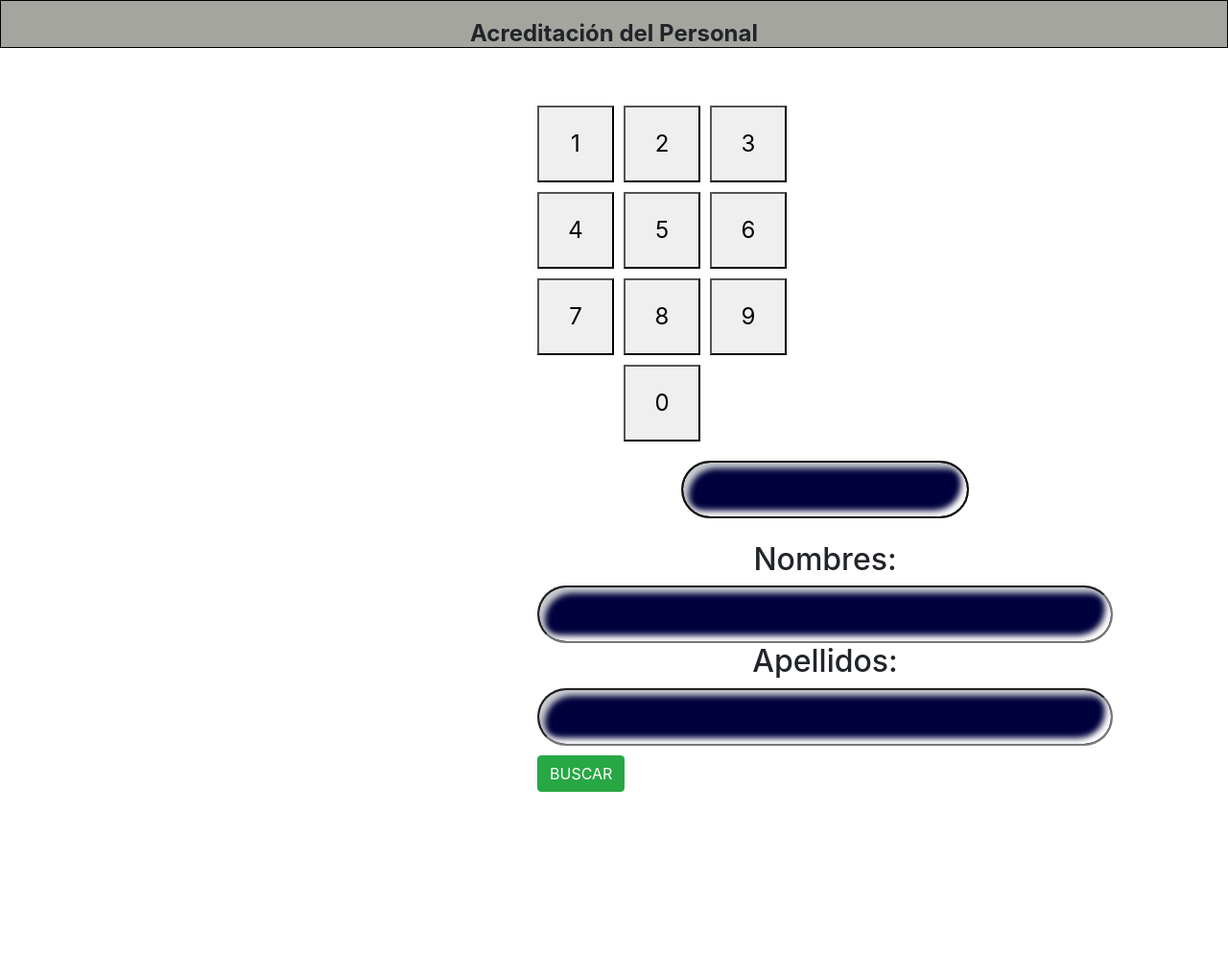
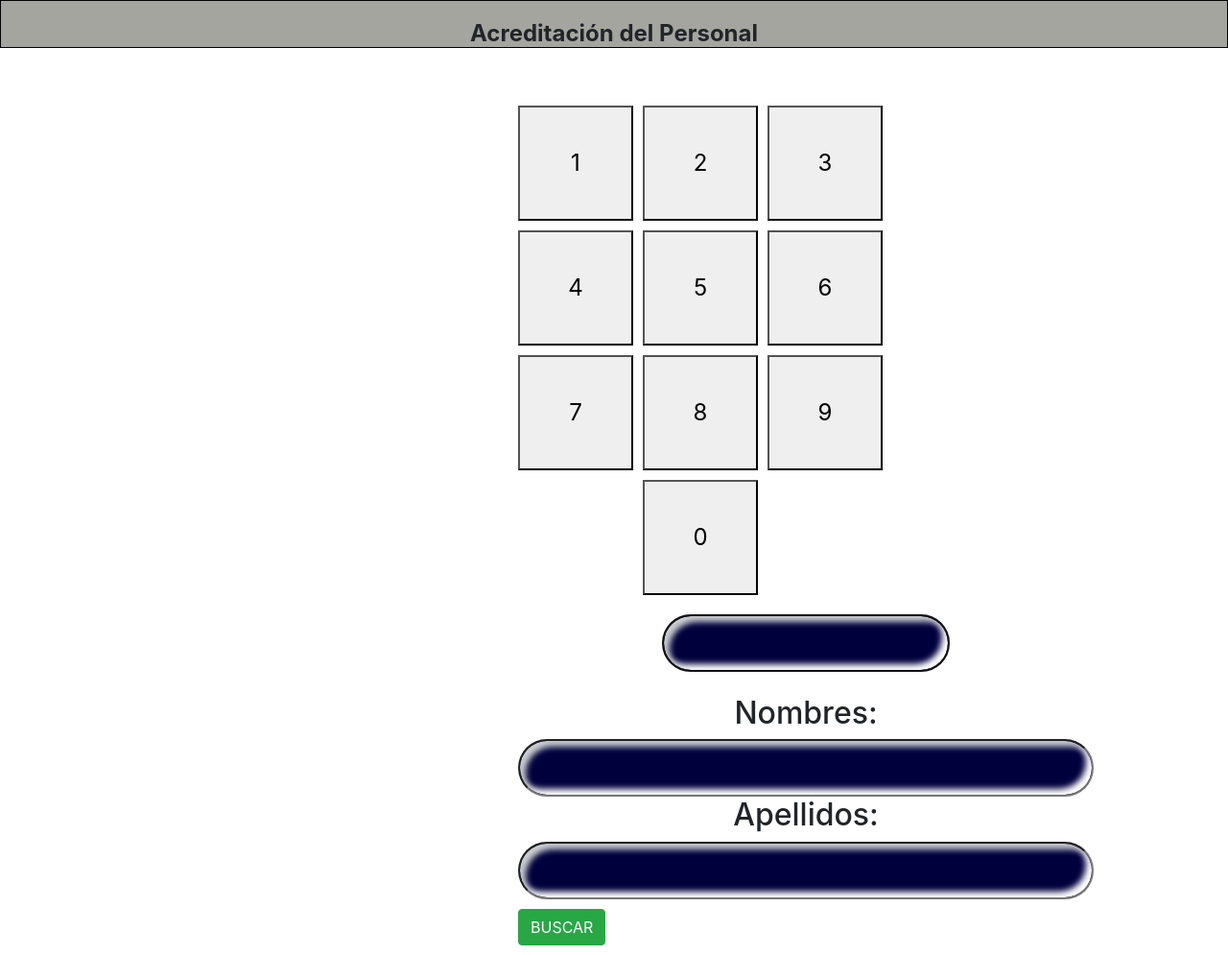
Before and after one commit to lcastillo1486/bk_acreditaciones, a Django app: template eventos/templates/acredpersonalmovil.html in a window 1280 px wide. Shown: the whole page at 96% size. Before the commit the page ends 825 px from the top, so only its background shows below. Run offline with Django 4.2, Linux system fonts and the light colour scheme; the template is opened without the code that fills it, so the values that code supplies are empty; some libraries are stand-ins or nearby versions.

Commit message:
prueba103

```diff
--- a/eventos/templates/acredpersonalmovil.html
+++ b/eventos/templates/acredpersonalmovil.html
@@ -15,8 +15,8 @@
         }
 
         #num-pad button {
-            width: 80px;
-            height: 80px;
+            width: 120px;
+            height: 120px;
             font-size: 24px;
         }
 
@@ -54,7 +54,6 @@
             border: 0px solid #ccc;
             /* padding: 40px; */
             margin-top: 10px;
-            padding-left: 20px;
 
 
         }
```
